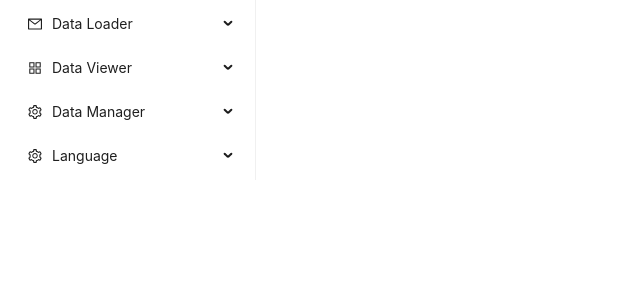
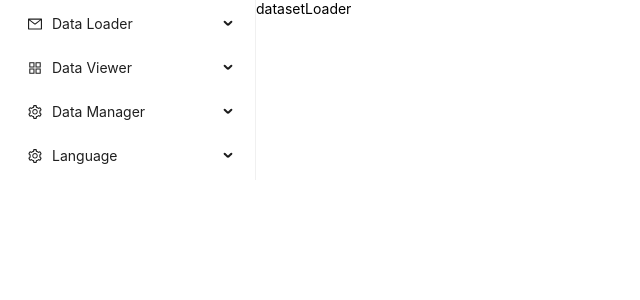
Before and after one commit to Pawel80256/noaa-dataservice, a React (Create React App) app in the folder noaa-dataservice-frontend/: page /dataloader/datasets in a window 1280 px wide. Shown: the top 300 px of the page, without its empty margins (0-640 px from the left). Built offline with nearby package versions, Linux system fonts and the light colour scheme.

Commit message:
menu component development

```diff
--- a/noaa-dataservice-frontend/package.json
+++ b/noaa-dataservice-frontend/package.json
@@ -12,10 +12,14 @@
     "@types/react-dom": "^18.2.18",
     "antd": "^5.14.0",
     "i18next": "^23.8.2",
+    "localforage": "^1.10.0",
+    "match-sorter": "^6.3.3",
     "react": "^18.2.0",
     "react-dom": "^18.2.0",
     "react-i18next": "^14.0.3",
+    "react-router-dom": "^6.22.0",
     "react-scripts": "5.0.1",
+    "sort-by": "^1.2.0",
     "typescript": "^4.9.5",
     "web-vitals": "^2.1.4"
   },
--- a/noaa-dataservice-frontend/src/components/common/MyMenu.tsx
+++ b/noaa-dataservice-frontend/src/components/common/MyMenu.tsx
@@ -17,6 +17,8 @@ export const MyMenu = () => {
     const onClick: MenuProps['onClick'] = (e) => {
         if(e.key == 'en' || e.key == 'pl'){
             handleLanguageChange(e.key);
+        }else{
+
         }
         console.log('click ', e);
     };
@@ -79,8 +81,8 @@ export const MyMenu = () => {
             <Menu
                 onClick={onClick}
                 style={{ width: 256 }}
-                defaultSelectedKeys={['1']}
-                defaultOpenKeys={['sub1']}
+                // defaultSelectedKeys={['1']}
+                // defaultOpenKeys={['sub1']}
                 mode="inline"
                 items={items}
             />
--- a/noaa-dataservice-frontend/src/index.tsx
+++ b/noaa-dataservice-frontend/src/index.tsx
@@ -4,13 +4,38 @@ import './index.css';
 import App from './App';
 import reportWebVitals from './reportWebVitals';
 import './i18n';
+import {
+    createBrowserRouter,
+    RouterProvider,
+} from "react-router-dom";
+import {DatasetLoaderView} from "./views/DatasetLoaderView";
+import {MyMenu} from "./components/common/MyMenu";
+import {Row} from "antd";
+
+const router = createBrowserRouter([
+    {
+        path: "/test",
+        element: <div>Hello world!</div>,
+    },
+    {
+        path:"/dataloader/datasets",
+        element:<DatasetLoaderView/>
+    }
+]);
+
+const Content = () => (
+    <Row>
+        <MyMenu />
+        <RouterProvider router={router} />
+    </Row>
+);
 
 const root = ReactDOM.createRoot(
   document.getElementById('root') as HTMLElement
 );
 root.render(
   <React.StrictMode>
-    <App />
+      <Content />
   </React.StrictMode>
 );
 
--- /dev/null
+++ b/noaa-dataservice-frontend/src/views/DatasetLoaderView.tsx
@@ -0,0 +1,5 @@
+export const DatasetLoaderView = () =>{
+    return(
+        <>datasetLoader</>
+    )
+}
```
Also changed, not shown: 1 other file (tests, documents, lock files or other folders).
